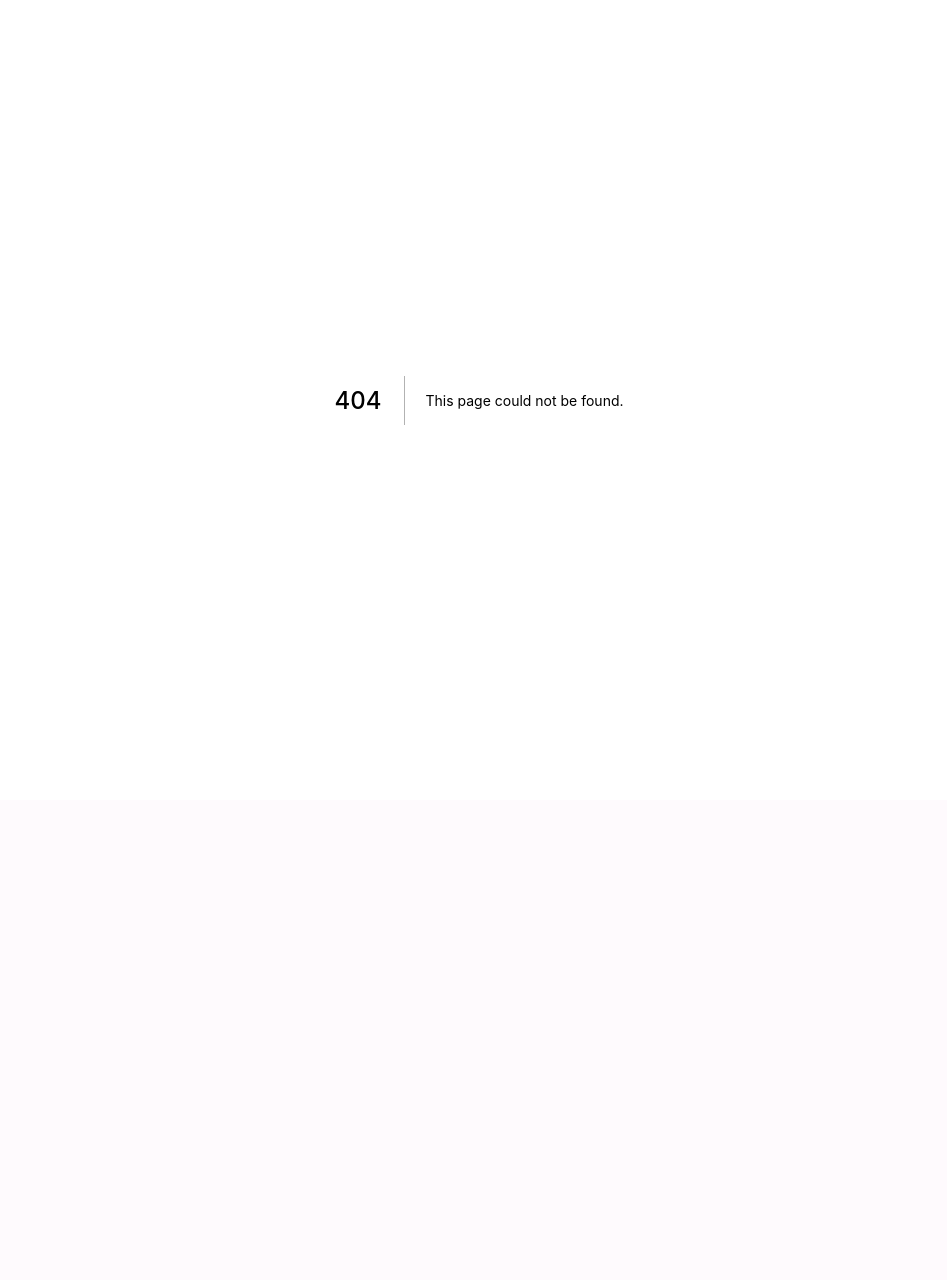
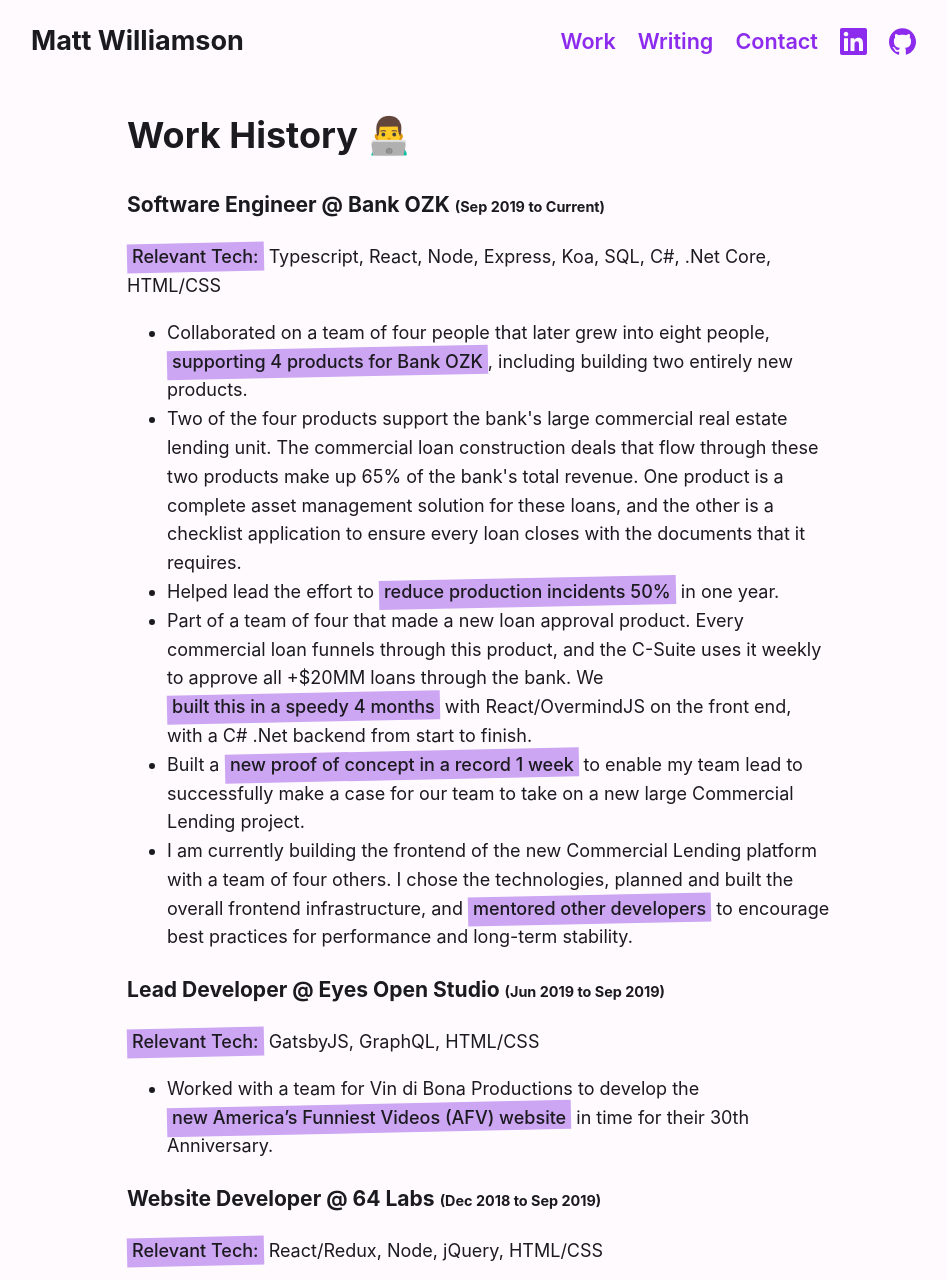
Before and after one commit to mathewbwilliamson/mattwilliamsonportfoliowithblog, a Next.js app: page /work in a window 1280 px wide. Before the commit this address had no page. Shown: the top 1280 px of the page, without its empty margins (161-1108 px from the left). Before the commit the page ends 800 px from the top, so only its background shows below. Built offline with nearby package versions, Linux system fonts and the light colour scheme.

Commit message:
Updated Work page

```diff
--- a/components/Layout.js
+++ b/components/Layout.js
@@ -27,19 +27,11 @@
           <meta name="twitter:card" content="summary_large_image" />
         </Head>
         <header className={styles.header}>
-          {home ? (
+          {home && (
             <>
               <h2 className={utilStyles.basicFlexColumn}>
                 <span>Hello, I'm Matt 👋</span>
                 <span>and I love web development</span>
-              </h2>
-            </>
-          ) : (
-            <>
-              <h2 className={utilStyles.headingLg}>
-                <Link href="/">
-                  <a className={utilStyles.colorInherit}>Back Home</a>
-                </Link>
               </h2>
             </>
           )}
--- a/components/Navbar/Navbar.js
+++ b/components/Navbar/Navbar.js
@@ -1,10 +1,11 @@
+import Link from 'next/link'
+import styles from './Navbar.module.css'
 import NavbarLinkContainer from './NavbarLinkContainer'
-import styles from './Navbar.module.css'
 
 export default function Navbar() {
     return (
         <div className={styles.navbar}>
-            <h2>Matt Williamson</h2>
+            <h2><Link href='/'>Matt Williamson</Link></h2>
             <NavbarLinkContainer />
         </div>
     )
--- a/components/Navbar/Navbar.module.css
+++ b/components/Navbar/Navbar.module.css
@@ -4,6 +4,10 @@
   display: flex;
   flex-direction: row;
   justify-content: space-between;
+}
+
+.navbar h2 a {
+  color: var(--main-black);
 }
 
 .linkContainer {
--- /dev/null
+++ b/pages/work.js
@@ -0,0 +1,80 @@
+import Head from 'next/head'
+import Layout, { siteTitle } from '../components/Layout'
+import utilStyles from '../styles/utils.module.css'
+import styles from '../styles/work.module.css'
+
+export default function Work() {
+    return (
+      <Layout>
+        <Head>
+          <title>{siteTitle}</title>
+        </Head>
+            <div className='work-page-container'>
+            <h1>Work History 👨‍💻</h1>
+
+            <h3>Software Engineer @ Bank OZK <span className={utilStyles.smaller}>(Sep 2019 to Current)</span></h3>
+            <p><span className={utilStyles.highlight}><span>Relevant Tech:</span></span> Typescript, React, Node, Express, Koa, SQL, C#, .Net Core, HTML/CSS</p>
+            <p>
+                <ul>
+                    <li>Collaborated on a team of four people that later grew into eight people, <span className={utilStyles.highlight}><span>supporting 4 products for Bank OZK</span></span>, including building two entirely new products.</li>
+                    <li>Two of the four products support the bank's large commercial real estate lending unit. The commercial loan construction deals that flow through these two products make up 65% of the bank's total revenue. One product is a complete asset management solution for these loans, and the other is a checklist application to ensure every loan closes with the documents that it requires.</li>
+                    <li>Helped lead the effort to <span className={utilStyles.highlight}><span>reduce production incidents 50%</span></span> in one year.</li>
+                    <li>Part of a team of four that made a new loan approval product. Every commercial loan funnels through this product, and the C-Suite uses it weekly to approve all +$20MM loans through the bank. We <span className={utilStyles.highlight}><span>built this in a speedy 4 months</span></span> with React/OvermindJS on the front end, with a C# .Net backend from start to finish.</li>
+                    <li>Built a <span className={utilStyles.highlight}><span>new proof of concept in a record 1 week</span></span> to enable my team lead to successfully make a case for our team to take on a new large Commercial Lending project.</li>
+                    <li>I am currently building the frontend of the new Commercial Lending platform with a team of four others. I chose the technologies, planned and built the overall frontend infrastructure, and <span className={utilStyles.highlight}><span>mentored other developers</span></span> to encourage best practices for performance and long-term stability.</li>
+                </ul>
+            </p>
+
+            <h3>Lead Developer @ Eyes Open Studio <span className={utilStyles.smaller}>(Jun 2019 to Sep 2019)</span></h3>
+            <p><span className={utilStyles.highlight}><span>Relevant Tech:</span></span> GatsbyJS, GraphQL, HTML/CSS</p>
+            <p>
+                <ul>
+                    <li>Worked with a team for Vin di Bona Productions to develop the <span className={utilStyles.highlight}><span>new America’s Funniest Videos (AFV) website</span></span> in time for their 30th Anniversary. </li>
+                </ul>
+            </p>
+
+            <h3>Website Developer @ 64 Labs <span className={utilStyles.smaller}>(Dec 2018 to Sep 2019)</span></h3>
+            <p><span className={utilStyles.highlight}><span>Relevant Tech:</span></span> React/Redux, Node, jQuery, HTML/CSS</p>
+            <p>
+                <ul>
+                    <li><span className={utilStyles.highlight}><span>Lead Developer</span></span> for the September 2019 Pandora Refresh, a rebranding of the entire Pandora Jewelry UK and US PWA Application.</li>
+                    <li>In a 90-day turnaround, collaborated with the team to build the <span className={utilStyles.highlight}><span>Progressive Web App (PWA) for Pandora Jewelry UK</span></span> along with the later phases of the Pandora US PWA application under budget and on-time.</li>
+                    <li><span className={utilStyles.highlight}><span>Mentored a team of junior developers</span></span> and helped delegate responsibilities while working closely with the Project Team to ensure quality and consistency of deliverables to clients.</li>
+                    <li>In a 30-day turnaround, collaborated with the team to build the PWA for Pandora Jewelry DE (Germany).</li>
+                    <li>Built and refactored various components (carousels, sliders, swipers, etc) for PWA applications utilizing React, Redux, and jQuery that enabled the mobile versions of those websites to be more <span className={utilStyles.highlight}><span>UX-friendly and more performant.</span></span></li>
+                </ul>
+            </p>
+
+            <h3>Full Stack Apprentice @ Thinkful <span className={utilStyles.smaller}>(Aug 2018 to Dec 2018)</span></h3>
+            <p><span className={utilStyles.highlight}><span>Relevant Tech:</span></span> React/Redux, Node, SQL, MongoDB, jQuery, HTML/CSS</p>
+            <p>
+                <ul>
+                    <li>Built 3 projects along with a <a href="https://mattwilliamsonportfolio.netlify.app/">Personal Website</a>.</li>
+                    <li>Taught coding workshops covering HTML, CSS, jQuery, ES6+, Git / GitHub, APIs, Data Structures.</li>
+                    <li>Worked one-on-one with students on code challenges to bridge gaps in understanding.</li>
+                </ul>
+            </p>
+
+            <h3>Franchise Business Consultant @ Mathnasium LLC <span className={utilStyles.smaller}>(May 2011 to Mar 2018)</span></h3>
+            <p>
+                <ul>
+                    <li>Guided the growth of Florida from 5 franchise locations in 2011 to 64 franchise locations in 2018.</li>
+                    <li>Awarded <span className={utilStyles.highlight}><span>Top FBC for 2016</span></span> due to best revenue growth in the company <span className={utilStyles.highlight}><span>(31% increase overall in 2016, 15% same-store sales increase in 2016)</span></span> along with a 23% increase in 2017.</li>
+                    <li>Started as the <span className={utilStyles.highlight}><span>first of two Franchise Business Consultants</span></span> at Mathnasium and helped develop systems to help other team members, including general business Key Performance Indicator systems and Education Key Performance Indicator systems.</li>
+                    <li>Developed and led breakout sessions and regional meetings for franchise partners, with topics such as <span className={utilStyles.highlight}><span>marketing, lead generation, lead conversion, education, training instructors/staff, controlling expenses</span></span>, etc. </li>
+                </ul>
+            </p>
+
+            <h3>Owner/Operator @ Mathnasium of New Tampa <span className={utilStyles.smaller}>(Oct 2017 to Aug 2018)</span></h3>
+            <p>
+                <ul>
+                    <li>Mathnasium is an international chain of more than 850 learning centers. Since I bought the center in 2007, it consistently achieved <span className={utilStyles.highlight}><span>double-digit growth every year</span></span>.</li>
+                    <li>Running the business included marketing, sales, teaching mathematics to students, training instructors, training other franchisees, goal planning, and strategy.</li>
+                    <li>Led Mathnasium of New Tampa to be in the <span className={utilStyles.highlight}><span>top 75 of Mathnasium centers (out of more than 800)</span></span>.</li>
+                    <li>Personally <span className={utilStyles.highlight}><span>trained over 500 instructors</span></span> to become experts in the Mathnasium method of teaching.</li>
+                </ul>
+            </p>
+        </div>
+      </Layout>
+    )
+  }
--- a/styles/utils.module.css
+++ b/styles/utils.module.css
@@ -71,3 +71,7 @@
 .lightText {
   color: #666;
 }
+
+.smaller {
+  font-size: 0.8rem;
+}
```
Also changed, not shown: styles/work.module.css (added).
